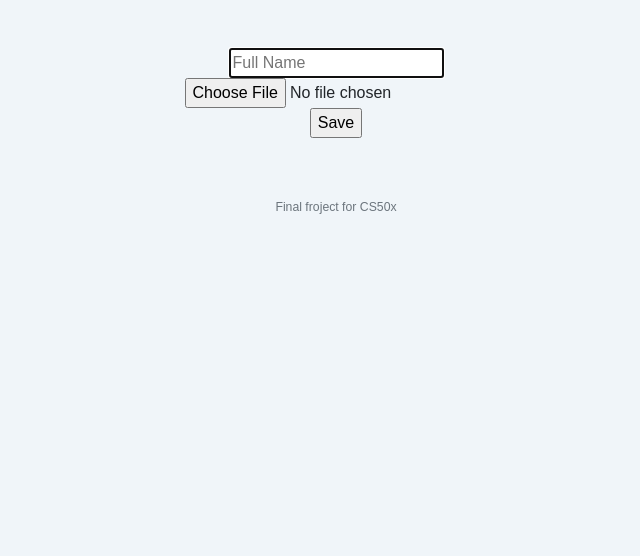
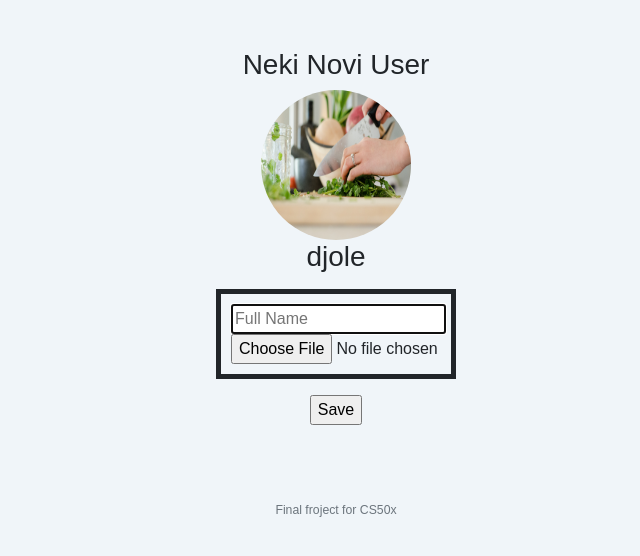
Before and after one commit to djoleb1/RoutineRoster, a Flask app: page /account in a window 1280 px wide. Shown: the part 73-629 px from the top of the page, without its empty margins (304-944 px from the left). Run offline with Flask 3, Linux system fonts and the light colour scheme; the first user in the database is signed in; some libraries are stand-ins or nearby versions.

Commit message:
added DB update func for /account

```diff
--- a/app.py
+++ b/app.py
@@ -13,7 +13,7 @@ db = SQL("sqlite:///routineroster.db")
 
 types = ["client", "trainer"]
 
-UPLOAD_FOLDER = 'uploads'
+UPLOAD_FOLDER = 'static'
 ALLOWED_EXTENSIONS = {'png', 'jpg', 'jpeg', 'gif'}
 
 db.execute("""CREATE TABLE IF NOT EXISTS users (id INTEGER PRIMARY KEY AUTOINCREMENT NOT NULL,
@@ -23,8 +23,8 @@ db.execute("""CREATE TABLE IF NOT EXISTS users (id INTEGER PRIMARY KEY AUTOINCRE
 
 db.execute("""CREATE TABLE IF NOT EXISTS user_info (
                     users_id INTEGER,
-                    full_name TEXT NOT NULL,
-                    profile_picture TEXT NOT NULL,
+                    full_name TEXT,
+                    profile_picture TEXT,
                     FOREIGN KEY(users_id) REFERENCES users(id));""")
 
 app.config["SESSION_PERMANENT"] = False
@@ -72,7 +72,7 @@ def register():
         if len(rows) != 0:
             return apology("username is already taken")
 
-        db.execute("INSERT INTO users (username, hash, user_type) VALUES (?, ?, ?)", username, generate_password_hash(request.form.get("password")), user_type)
+        db.execute("INSERT INTO users (username, hash, user_type) VALUES (?, ?, ?);", username, generate_password_hash(request.form.get("password")), user_type)
 
         flash(f"Successfully registered a new {user_type} account as {username}!")
         return redirect("/")
@@ -106,6 +106,11 @@ def login():
         # remember if user is client or trainer
         session["user_type"] = rows[0]["user_type"]
 
+        # storing id in info table so user can later upload pfp and full name if user is not present in DB
+        user_query = db.execute("SELECT * FROM user_info WHERE users_id = ?;", session["user_id"])
+        if not user_query:
+            db.execute("INSERT INTO user_info (users_id, profile_picture) VALUES (?, ?);", session["user_id"], "static/default.jpg")
+
         return redirect("/")
 
     # if user reached via GET
@@ -126,7 +131,16 @@ def logout():
 @login_required
 def my_account():
     if request.method == "GET":
-        return render_template("account.html")
+        username = db.execute("SELECT username FROM users WHERE id = ?", session["user_id"])
+        # if user already has a pfp and full name in DB
+        try:
+            data = db.execute("SELECT profile_picture, full_name FROM user_info WHERE users_id = ?", session["user_id"])
+            pfp = data[0]["profile_picture"]
+            fname = data[0]["full_name"]
+            return render_template("account.html", pfp=pfp.rsplit('/')[1], fname=fname, username=username[0]["username"])
+        # if user doesn't have a pfp and full name in db
+        except IndexError:
+            return render_template("account.html", username=username[0]["username"])
     else:
         # fetching data from frontend
         full_name = request.form["full_name"]
@@ -141,7 +155,7 @@ def my_account():
             profile_picture.save(os.path.join(app.config['UPLOAD_FOLDER'], filename))
 
             picture_path = f"uploads/{filename}"
-            db.execute("INSERT INTO user_info (users_id, full_name, profile_picture) VALUES (?, ?, ?)", session["user_id"], full_name, picture_path)
+            db.execute("UPDATE user_info SET full_name = ?, profile_picture = ? WHERE users_id = ?",full_name, picture_path, session["user_id"])
 
             flash('Profile updated successfully!', 'success')
             return redirect('/')
--- a/static/styles.css
+++ b/static/styles.css
@@ -52,8 +52,19 @@ footer {
     padding: 10px 0;
 }
 
+.profile-picture {
+    width: 150px;
+    height: 150px;
+    border-radius: 50%;
+}
 
-
+.account-inp {
+    border: 5px solid;
+    justify-content: space-around;
+    padding: 10px;
+    width: 15rem;
+    margin: 0 auto;
+}
 
 @media(max-width:768px){
     .hamburger {
--- a/templates/account.html
+++ b/templates/account.html
@@ -5,9 +5,30 @@
 {% endblock %}
 
 {% block main %}
-    <form method="post" action="/account" enctype="multipart/form-data">
-        <input type="text" name="full_name" placeholder="Full Name" autocomplete="off" autofocus><br>
-        <input type="file" name="profile_picture"><br>
-        <input type="submit" value="Save">
-    </form>
+
+        <div class="mb-3">
+            {% if not fname %}
+
+                <img class="profile-picture" src="{{ url_for('static', filename='default.jpg' ) }}" alt="image">
+                <h3>{{ username }}</h3>
+
+            {% elif fname %}
+
+                <h3>{{ fname.title() }}</h3>
+                <img class="profile-picture" src="{{ url_for('static', filename=pfp ) }}" alt="image">
+                <h3>{{ username }}</h3>
+
+            {% endif %}
+        </div>
+
+    <div class="mb-3">
+        <form method="post" action="/account" enctype="multipart/form-data">
+            <div class="mb-3 account-inp">
+                <input type="text" name="full_name" placeholder="Full Name" autocomplete="off" autofocus><br>
+                <input type="file" name="profile_picture"><br>
+            </div>
+            <input type="submit" value="Save">
+        </form>
+    </div>
+
 {% endblock %}
```
Also changed, not shown: routineroster.db, static/anko.jpg (renamed from uploads/anko.jpg), static/cooking.jpg (added), static/default.jpg (added), static/matthew-henry-2Ts5HnA67k8-unsplash.jpg (added), 3 other files.
